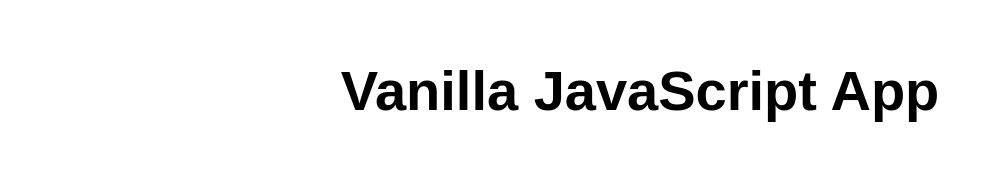
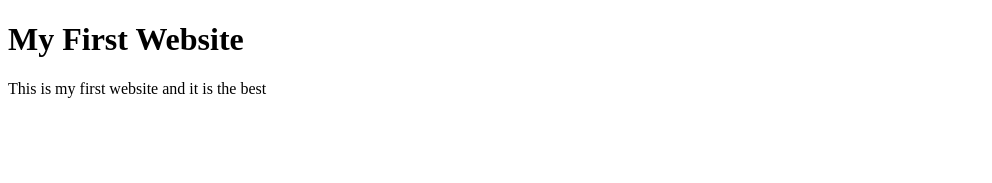
Before and after one commit to iamtherealdtm/my-first-static-web-app, a website: page src/index.html in a window 1280 px wide. Shown: the whole page, without its empty margins (0-992 px from the left). Drawn offline with Linux system fonts and the light colour scheme.

Commit message:
Update index.html

```diff
--- a/src/index.html
+++ b/src/index.html
@@ -1,16 +1,10 @@
 <!DOCTYPE html>
 <html lang="en">
 
-<head>
-  <meta charset="UTF-8">
-  <meta name="viewport" content="width=device-width, initial-scale=1.0">
-  <link rel="stylesheet" href="styles.css">
-  <title>Vanilla JavaScript App</title>
-</head>
-
 <body>
   <main>
-    <h1>Vanilla JavaScript App</h1>
+    <h1>My First Website</h1>
+    <p>This is my first website and it is the best</p>
   </main>
 </body>
 
```
